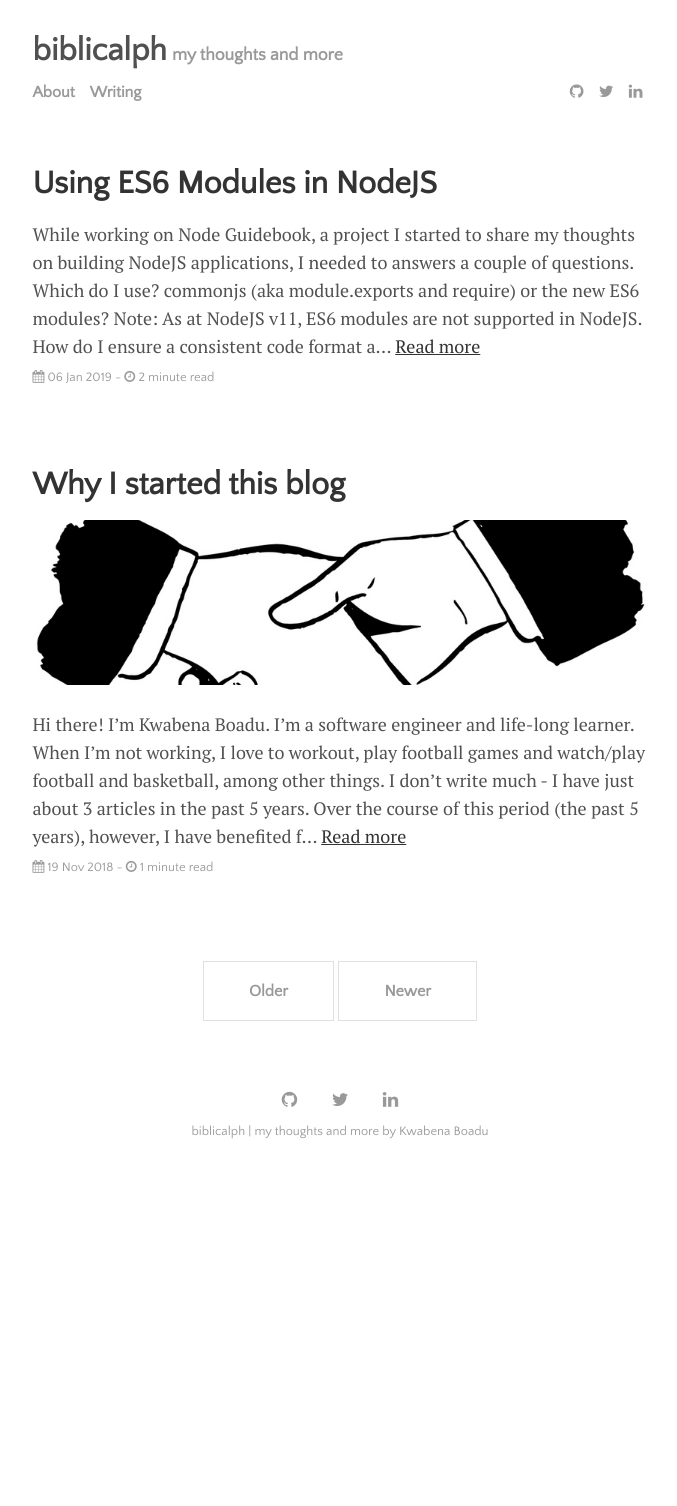
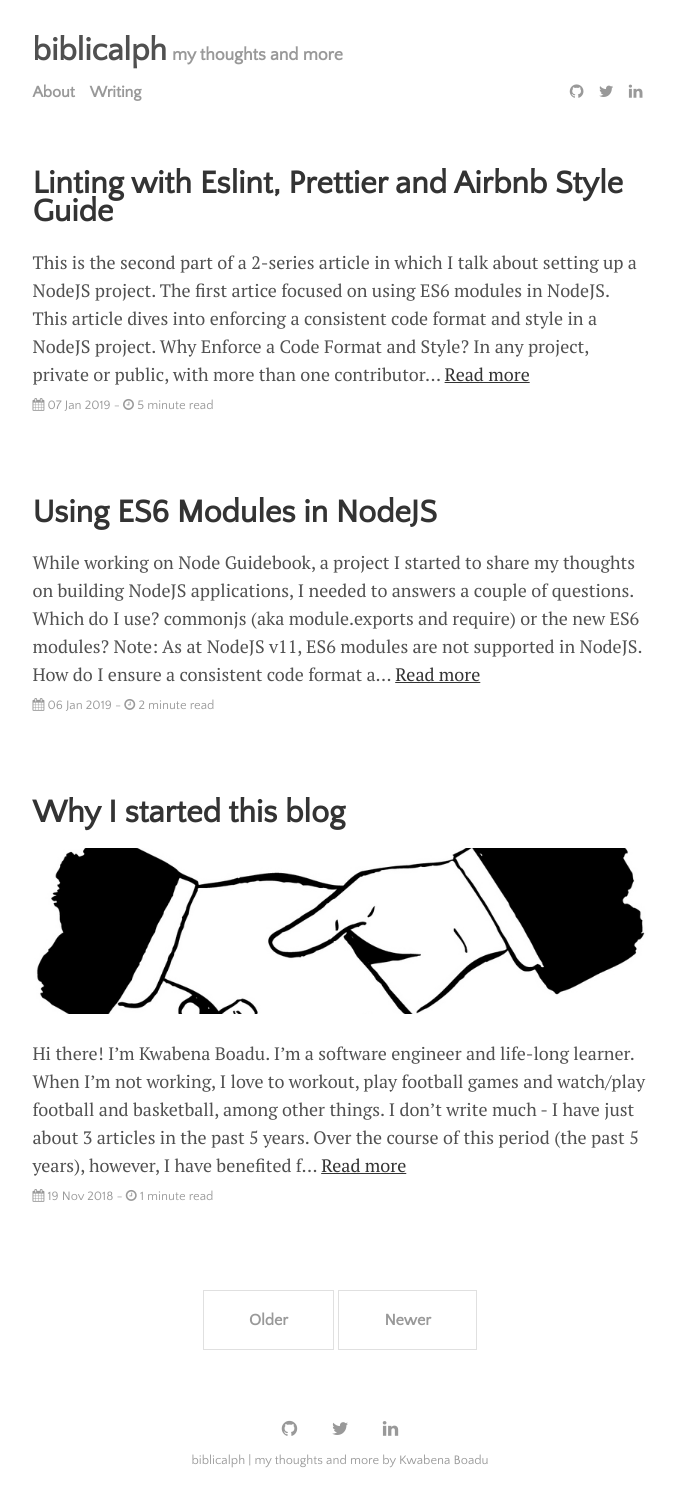
Before and after one commit to biblicalph/biblicalph.github.io, a Jekyll site: the page built from index.html, in a window 1280 px wide. Shown: the whole page, without its empty margins (300-977 px from the left). Built offline with Jekyll 4.4.1, drawn with Linux system fonts in a browser that asks for light colours; the list of posts is cut into pages by our own code; before the commit the page ends 1177 px from its top, so only the background shows below that; part of the change alters nothing that is shown.

Commit message:
feat(): Add article on linting

````diff
--- /dev/null
+++ b/_posts/2019-01-07-linting-with-eslint-airbnb-and-prettier.md
@@ -0,0 +1,193 @@
+---
+layout: post
+title: "Linting with Eslint, Prettier and Airbnb Style Guide"
+author: "Kwabena Boadu"
+categories: journal
+tags: [javascript,node,nodejs,guidebook,lint,linter,airbnb,eslint,prettier,husky]
+---
+
+This is the second part of a 2-series article in which I talk about setting up a NodeJS project. The [first artice](https://biblicalph.github.io/journal/es6-modules-in-nodejs.html){:target="_blank"} focused on using ES6 modules in NodeJS. This article dives into enforcing a consistent code format and style in a NodeJS project.
+
+## Why Enforce a Code Format and Style?
+In any project, private or public, with more than one contributor, misunderstandings are likely to occur over how code should be formatted and generally written. This is why it is important to define a coding style and format at the very start of a project. To define a coding style, you use a linter.
+
+> A linter refers to a tool that analyzes source code to flag programming errors, bugs, stylistic errors and suspicious constructs - [Wikipedia](https://en.wikipedia.org/wiki/Lint_(software))
+
+You can read more about the benefits of linting in [does linting make you a better developer](https://medium.com/chingu/does-linting-make-you-a-better-developer-c9c0f382aaf0) and [why you should always use a linter](https://medium.com/dailyjs/why-you-should-always-use-a-linter-and-or-pretty-formatter-bb5471115a76).
+
+## Setting Up a Linter
+We'll be setting up [eslint](https://eslint.org/), a linting utility for Javascript, for the project started in the first part of this article.
+Eslint allows you to define a set of rules to enforce a coding style and format. For our purposes, we will be using the [Airbnb style guide](https://github.com/airbnb/javascript), a set of rules defined and used by the Airbnb team. The Airbnb guide is comprehensive and covers everything from variable declarations to functions and control flow statements. Let's begin.
+
+1. Install eslint
+```
+npm install eslint eslint-plugin-import --save-dev
+```
+2. Create a `.eslintrc.js` file, the eslint configuration file, with the following content. Note: the configuration file can be a [javascript, json or yaml](https://eslint.org/docs/user-guide/configuring) file.
+
+`.eslintrc.js`
+```
+module.exports = {
+  env: {
+    // allow NodeJs global variables and NodeJS scoping
+    node: true,
+    // allow use of ES6 globals such as Set
+    es6: true
+  },
+  parserOptions: {
+    // allow use of object rest/spread properties as well as other ES8 features
+    ecmaVersion: 2018,
+    // allow use of Ecmascript modules
+    sourceType: "module"
+  }
+}
+```
+3. Create a `.eslintignore` file with the following content.
+
+`.eslintignore`
+```
+dist/
+node_modules/
+```
+This file tells eslint to not lint files in the `dist` and `node_modules` directory. This is important because `dist` contains the output of babel compilation and we didn't write any of the code in the `node_modules` directory.
+4. Add lint commands to `package.json`
+```
+...
+scripts: {
+  ...,
+  "lint": "eslint **/*.js",
+  "lint:fix": "npm run lint -- --fix"
+}
+```
+The `lint` command runs the linter and reports any errors found. The `lint:fix` command runs the linter and fixes all errors that don't require an intervention from you - example, adding missing semicolons.
+Note: eslint comes with a default set of rules which are used when we run lint. Instead of using the eslint defaults, let's use the Airbnb style guide.
+5. Install [Airbnb's rules for eslint](https://github.com/airbnb/javascript)
+```
+npm install eslint-config-airbnb-base
+```
+6. Add the Airbnb config to the plugins (rules) checked by eslint
+`.eslintrc.js`
+```
+extends: ["airbnb-base"]
+```
+7. Run `npm run lint`. You should get an error saying eslint is unable to understand import/export syntax. To fix this, install the import plugin
+```
+npm install eslint-import-plugin --save-dev
+```
+`npm run lint` should now work as expected; it displays a list of errors as shown below:
+
+![Lint Error](../assets/img/lint-error-1.png "Lint Error")
+
+We have successfully set up a linter for our project. Every contributor can run the lint commands to either lint or fix lint errors. At this point, we can configure our continuous integration (CI) pipeline to run the lint command. This will help us report lint errors before a pull request gets merged.
+
+Even though we have done well so far, wecan do more to make local development for individual contributors much easier.
+We can automate running of the linter such that a contributor can afford to "forget" manually running it. This way, even if a contributor forgets to lint, the linter is automatically run allowing him/her to attend to lint errors instead of waiting a while to be notified by the CI. We'll automate this by setting up Git hooks.
+
+## Setting Up Git Hooks
+1. Install [husky](https://www.npmjs.com/package/husky), a module for managing git hooks in NodeJS
+```
+npm install husky--save-dev
+```
+2. Install [lint-staged](https://www.npmjs.com/package/lint-staged), a module for running linters against staged git files
+```
+npm install lint-staged --save-dev
+```
+3. Configure husky and lint-staged to run lint by adding the following to `package.json`
+```
+  "husky": {
+    "hooks": {
+      "pre-commit": "lint-staged",
+      "pre-push": "npm run lint"
+    }
+  },
+  "lint-staged": {
+    "{src|test}/**/*.js": [
+      "npm run lint:fix",
+      "git add"
+    ]
+  }
+```
+Anytime a contributor attempts to commit changes, the linter is run to fix all lint errors (those that can be fixed without intervention) before the files are  committed. Similarly, prior to pushing up a branch, the linter is run and any lint errors are reported to the contributor.
+
+## Bonus
+We have done a great job so far in terms of enforcing a consistent coding style and format. However, let's do a little more to make it easier to enforce consistent code formatting. Meet [prettier](https://prettier.io/docs/en/index.html), an opinionated code formatter that takes the burden off the developer as relates to code formatting. We'll use prettier to ensure that code is properly formatted before it is pushed to the main repo.
+
+1. Install prettier
+`npm install prettier --save-dev`
+2. Install prettier plugins for eslint. See [integrating prettier with eslint](https://prettier.io/docs/en/eslint.html) for details
+```
+npm install eslint-plugin-prettier eslint-config-prettier --save-dev
+```
+3. Add prettier to eslint config
+```
+extends: ["airbnb-base", "plugin:prettier/recommended"]
+```
+
+Prettier will now be run each time you run `npm run lint:fix`. Since lint fix is run prior to each commit, you can be sure that prettier will always be invoked to format your code.
+
+Congratulations on making it to the end of this article. I hope you have enjoyed yourself as much as I. At this point, your `package.json`, `.eslintrc.js` and `.eslintignore` files should be looking as below. Be sure to consult these files in case you missed anytime. Until next time, cheers.
+
+`package.json`
+```json
+{
+  "name": "es6-modules-app",
+  "version": "1.0.0",
+  "description": "",
+  "main": "index.js",
+  "scripts": {
+    "test": "echo \"Error: no test specified\" && exit 1",
+    "build": "babel src -d dist",
+    "start": "node dist/index.js",
+    "start:dev": "nodemon src/index.js --exec babel-node",
+    "lint": "eslint **/*.js"
+  },
+  "keywords": [],
+  "author": "",
+  "license": "ISC",
+  "devDependencies": {
+    "babel-cli": "^6.26.0",
+    "babel-preset-env": "^1.7.0",
+    "eslint": "^5.12.0",
+    "eslint-config-airbnb-base": "^13.1.0",
+    "eslint-config-prettier": "^3.3.0",
+    "eslint-plugin-import": "^2.14.0",
+    "eslint-plugin-prettier": "^3.0.1",
+    "husky": "^1.3.1",
+    "lint-staged": "^8.1.0",
+    "nodemon": "^1.18.9",
+    "prettier": "^1.15.3"
+  },
+  "husky": {
+    "hooks": {
+      "pre-commit": "lint-staged",
+      "pre-push": "npm run lint"
+    }
+  },
+  "lint-staged": {
+    "{src|test}/**/*.js": [
+      "npm run lint:fix",
+      "git add"
+    ]
+  }
+}
+
+```
+`.eslintrc.js`
+```js
+module.exports = {
+    "env": {
+        "es6": true,
+        "node": true
+    },
+    "extends": ["airbnb-base", "plugin:prettier/recommended"],
+    "parserOptions": {
+        "ecmaVersion": 2018,
+        "sourceType": "module"
+    }
+};
+```
+`.eslintignore`
+```
+dist/
+node_modules/
+```
````
Also changed, not shown: _posts/2019-01-06-es6-modules-in-nodejs.md (+1 -3 lines), assets/img/lint-error-1.png (added).
